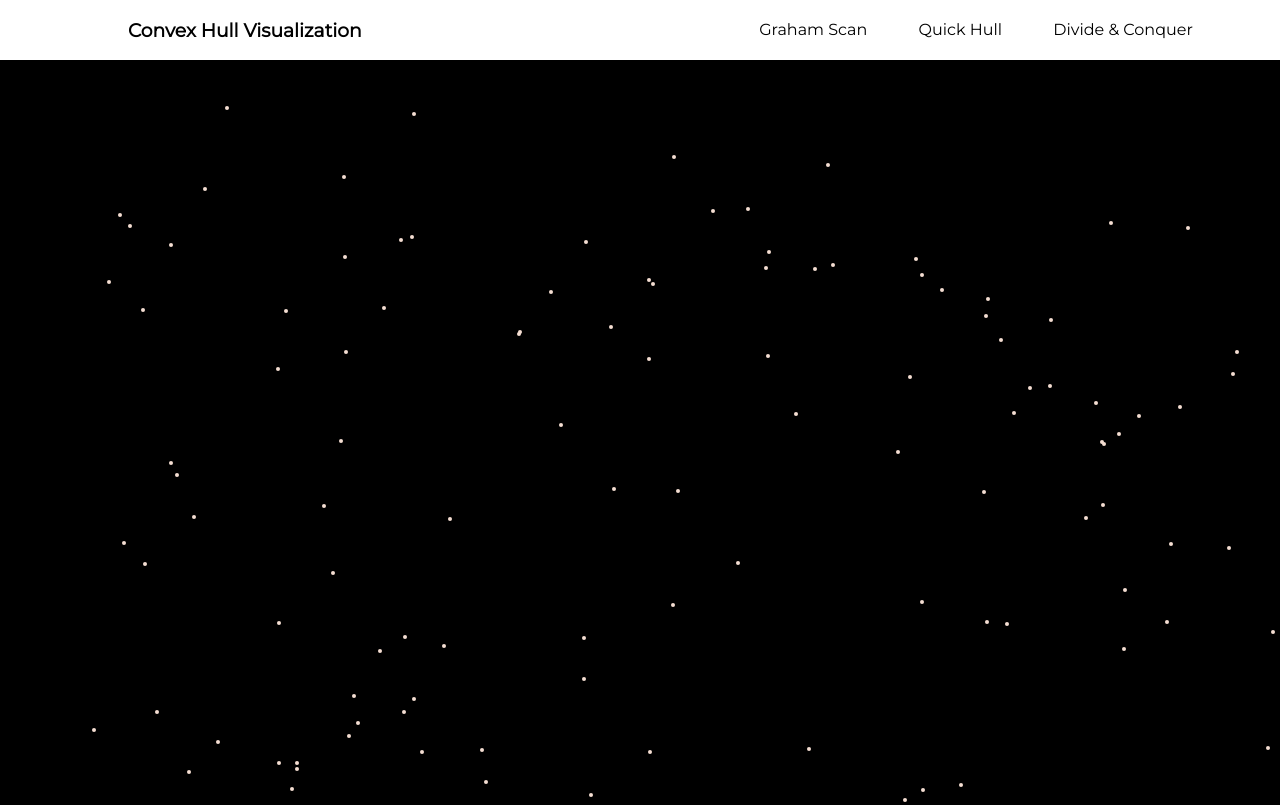
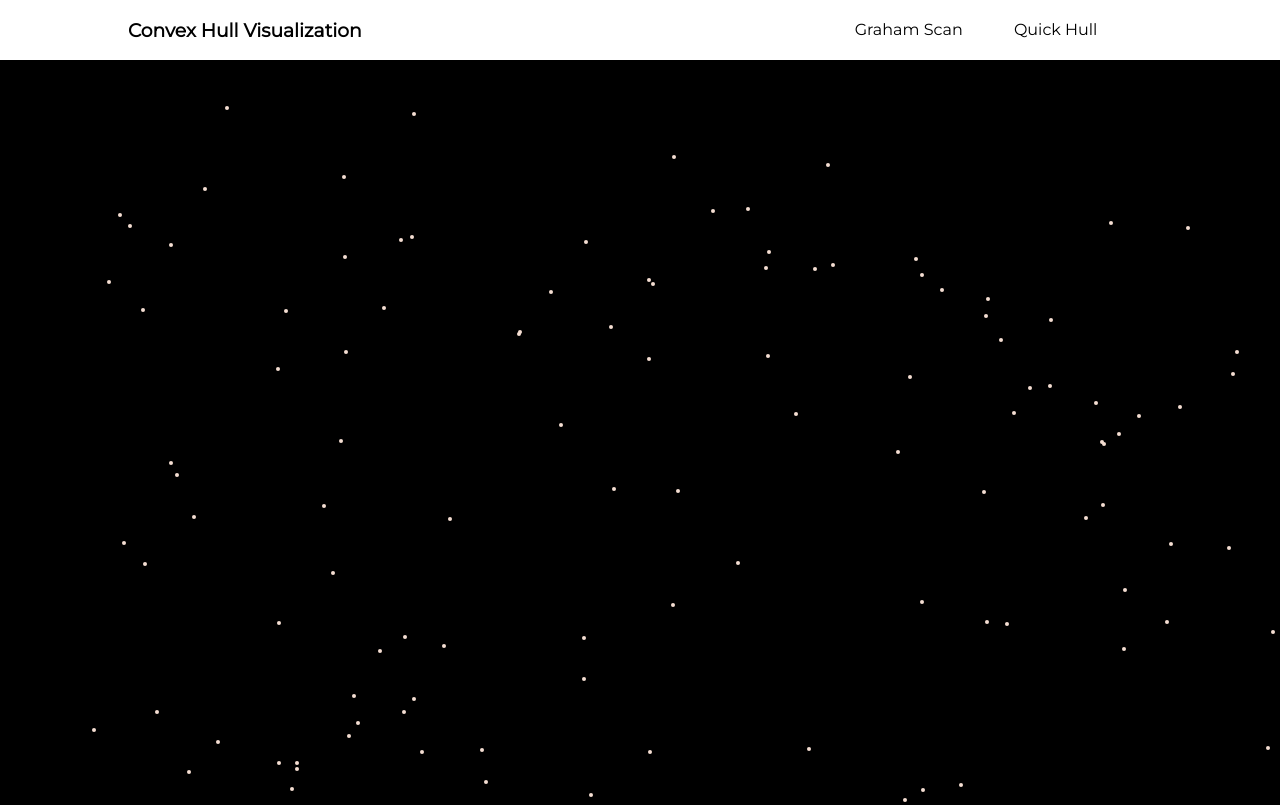
Before and after one commit to NishanthPrajith/Convex_Hull_Visualization, a plain HTML site: page index.html in a window 1280 px wide. Shown: the top 805 px of the page. Drawn offline with Linux system fonts and the light colour scheme.

Commit message:
Updated navigation

```diff
--- a/index.html
+++ b/index.html
@@ -18,7 +18,6 @@
             <div class="choices" id="choices">
                 <p onclick="grahamScan()">Graham Scan</p>
                 <p onclick="qHull()">Quick Hull</p>
-                <p>Divide & Conquer</p>
             </div>
         </div>
 
```
